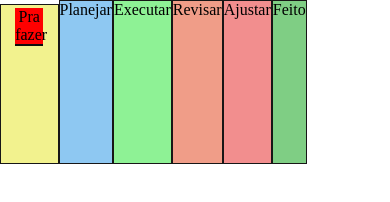
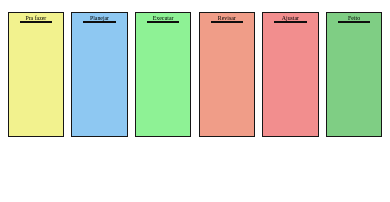
Before and after one commit to Alexsandro-souza/Lista_de_tarefas, a plain HTML site: page index.html in a window 390 px wide. Drawn offline with Linux system fonts and the light colour scheme.

Commit message:
Estilo e responsivo finalizados

```diff
--- a/css/style.css
+++ b/css/style.css
@@ -3,55 +3,151 @@
     padding: 0;
 }
 
+/*Div principal*/
 .container{
     display: flex;
+    justify-content: space-between;
+    margin: 2%;
 }
 
+/*Divs externas*/
 .container .pra-fazer{
     background: rgba(229, 229, 31, 0.5);
+    border: 1px solid rgb(23, 22, 22);
     box-sizing: border-box;
     margin-top: 1%;
     width: 15%;
     padding-bottom: 30%;
+}
+
+.container .planejar{
+    background: rgb(31, 146, 229, 0.5);
     border: 1px solid rgb(23, 22, 22);
+    box-sizing: border-box;
+    margin-top: 1%;
+    width: 15%;
+    padding-bottom: 30%;
+}
 
+.container .executar{
+    background: rgb(31, 229, 44, 0.5);
+    border: 1px solid rgb(23, 22, 22);
+    box-sizing: border-box;
+    margin-top: 1%;
+    width: 15%;
+    padding-bottom: 30%;
 }
+
+.container .revisar{
+    background: rgb(226, 60, 18, 0.5);
+    border: 1px solid rgb(23, 22, 22);
+    box-sizing: border-box;
+    margin-top: 1%;
+    width: 15%;
+    padding-bottom: 30%;
+}
+
+.container .ajustar{
+    background: rgb(229, 31, 31, 0.5);
+    border: 1px solid rgb(23, 22, 22);
+    box-sizing: border-box;
+    margin-top: 1%;
+    width: 15%;
+    padding-bottom: 30%;
+}
+
+.container .feito{
+    background: rgb(1, 157, 11, 0.5);
+    border: 1px solid rgb(23, 22, 22);
+    box-sizing: border-box;
+    margin-top: 1%;
+    width: 15%;
+    padding-bottom: 30%;
+}
+
+/*Divs Internas*/
 
 .container .pra-fazer #pra-fazer-box{
     border-bottom: 2px solid rgb(15, 14, 14);
     box-sizing: border-box;
     margin-top: 5%;
-    margin-left: 25%;
-    margin-right: 25%;
-    width: 50%;
-    background: red;
+    margin-left: 20%;
+    margin-right: 20%;
+    width: 60%;
 }
-.container .pra-fazer #pra-fazer-box p{
-    text-align: center;
+
+.container .planejar #planejar-box{
+    border-bottom: 2px solid rgb(15, 14, 14);
+    box-sizing: border-box;
+    margin-top: 5%;
+    margin-left: 20%;
+    margin-right: 20%;
+    width: 60%;
+}
+
+.container .executar #executar-box{
+    border-bottom: 2px solid rgb(15, 14, 14);
+    box-sizing: border-box;
+    margin-top: 5%;
+    margin-left: 20%;
+    margin-right: 20%;
+    width: 60%;
+}
+
+.container .revisar #revisar-box{
+    border-bottom: 2px solid rgb(15, 14, 14);
+    box-sizing: border-box;
+    margin-top: 5%;
+    margin-left: 20%;
+    margin-right: 20%;
+    width: 60%;
+}
+
+.container .ajustar #ajustar-box{
+    border-bottom: 2px solid rgb(15, 14, 14);
+    box-sizing: border-box;
+    margin-top: 5%;
+    margin-left: 20%;
+    margin-right: 20%;
+    width: 60%;
+}
+.container .feito #feito-box{
+    border-bottom: 2px solid rgb(15, 14, 14);
+    box-sizing: border-box;
+    margin-top: 5%;
+    margin-left: 20%;
+    margin-right: 20%;
+    width: 60%;
 }
 
 
-.container .planejar{
-    background: rgb(31, 146, 229, 0.5);
-     border: 1px solid rgb(23, 22, 22);
+/*Elementos da div interna*/
+.container .pra-fazer #pra-fazer-box p{
+    text-align: center;
+    font-size: 1.5vw;
 }
 
-.container .executar{
-    background: rgb(31, 229, 44, 0.5);
-     border: 1px solid rgb(23, 22, 22);
+.container .planejar #planejar-box p{
+    text-align: center;
+    font-size: 1.5vw;
 }
 
-.container .revisar{
-    background: rgb(226, 60, 18, 0.5);
-     border: 1px solid rgb(23, 22, 22);
+.container .executar #executar-box p{
+    text-align: center;
+    font-size: 1.5vw;
 }
 
-.container .ajustar{
-    background: rgb(229, 31, 31, 0.5);
-     border: 1px solid rgb(23, 22, 22);
+.container .revisar #revisar-box p{
+    text-align: center;
+    font-size: 1.5vw;
 }
 
-.container .feito{
-    background: rgb(1, 157, 11, 0.5);
-    border: 1px solid rgb(23, 22, 22);
+.container .ajustar #ajustar-box p{
+    text-align: center;
+    font-size: 1.5vw;
 }
+
+.container .feito #feito-box p{
+    text-align: center;
+    font-size: 1.5vw;
+}
```
